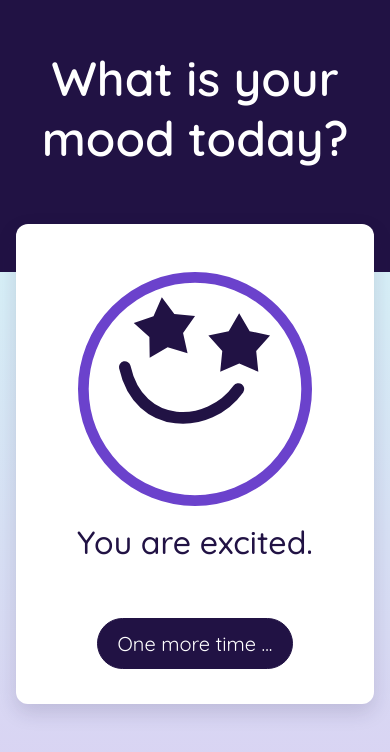
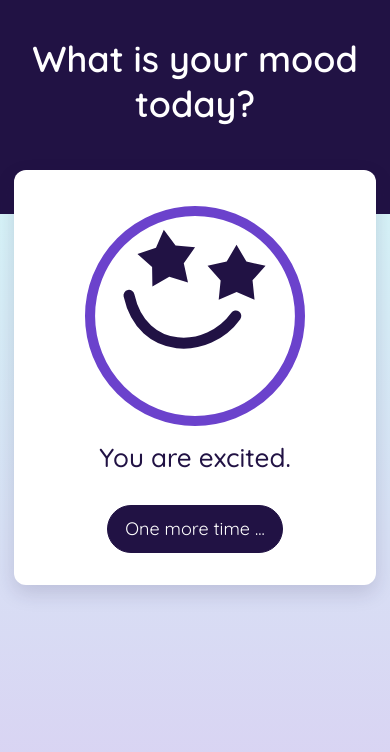
Before and after one commit to kolodzey/mood-checker, a website: page index.html in a window 390 px wide. Both pictures are taken after a click on the button "That's my mood!". Drawn offline with nearby package versions, Linux system fonts and the light colour scheme.

Commit message:
Finalize mood picker interaction and documentation

```diff
--- a/script.js
+++ b/script.js
@@ -162,15 +162,6 @@ function morphPath(tl, target, d, at = 0, dur = 0.9) {
   return tl;
 }
 
-// Initialize once for a mood
-function setInitial(mood) {
-  ["leftEye", "rightEye", "mouth"].forEach((k) => {
-    if (mood.d[k]) document.getElementById(k).setAttribute("d", mood.d[k]);
-  });
-  gsap.set(CORE, { autoAlpha: 1 });
-  gsap.set(HIDABLE, { autoAlpha: 0 });
-}
-
 function morphTo(mood, dur = 0.9) {
   const tl = gsap.timeline({ defaults: { ease: "power2.inOut" } });
   tl.addLabel("start", 0);
@@ -315,7 +306,7 @@ const worried = MOODS.find((m) => m.id === "worried");
 
 const tl = gsap.timeline({ repeat: -1 });
 
-// Calm -> Happy -> Excited -> Sleepy -> Sad -> Angry -> Calm
+// Calm -> Happy -> Excited -> Sleepy -> Sad -> Angry -> Worried -> Calm
 tl.add(morphTo(calm, 1.5))
   .to({}, { duration: 1.0 })
   .add(morphTo(happy, 1.5))
--- a/style.css
+++ b/style.css
@@ -53,6 +53,8 @@ p#mood {
   padding-top: 1rem;
   font-weight: 500;
   font-size: 2rem;
+  line-height: 1.2;
+  min-height: 3.4rem;
 }
 
 p#mood.is-hidden {
@@ -80,7 +82,7 @@ p#mood.is-hidden {
   display: flex;
   justify-content: center;
   gap: 0.75rem;
-  padding-top: 3.5rem;
+  padding-top: 2.5rem;
 }
 
 button {
@@ -114,3 +116,42 @@ svg circle,
 svg ellipse {
   transition: none;
 }
+
+@media (max-width: 600px) {
+  h1 {
+    font-size: 2.25rem;
+    padding: 2.25rem 1rem 5.5rem;
+  }
+
+  main {
+    padding: 0 0.875rem;
+  }
+
+  #box {
+    padding: 2.25rem 1.25rem 2rem;
+    margin-top: -2.75rem;
+  }
+
+  #box svg {
+    width: min(64vmin, 220px);
+  }
+
+  p {
+    font-size: 1.25rem;
+    padding-top: 2rem;
+  }
+
+  p#mood {
+    font-size: 1.625rem;
+    min-height: 2.95rem;
+  }
+
+  #button-group {
+    padding-top: 2rem;
+  }
+
+  button {
+    font-size: 1.125rem;
+    padding: 0.7rem 1.1rem;
+  }
+}
```
Also changed, not shown: README.md.
